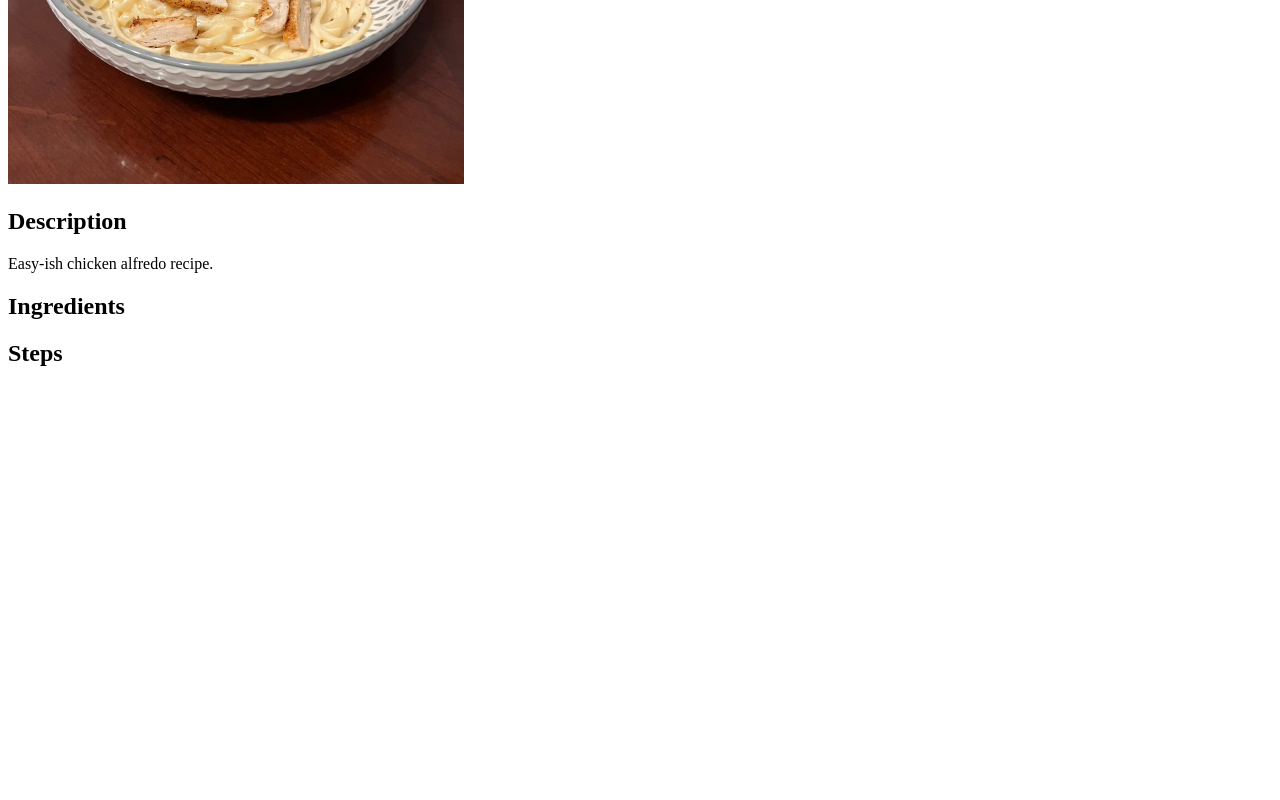
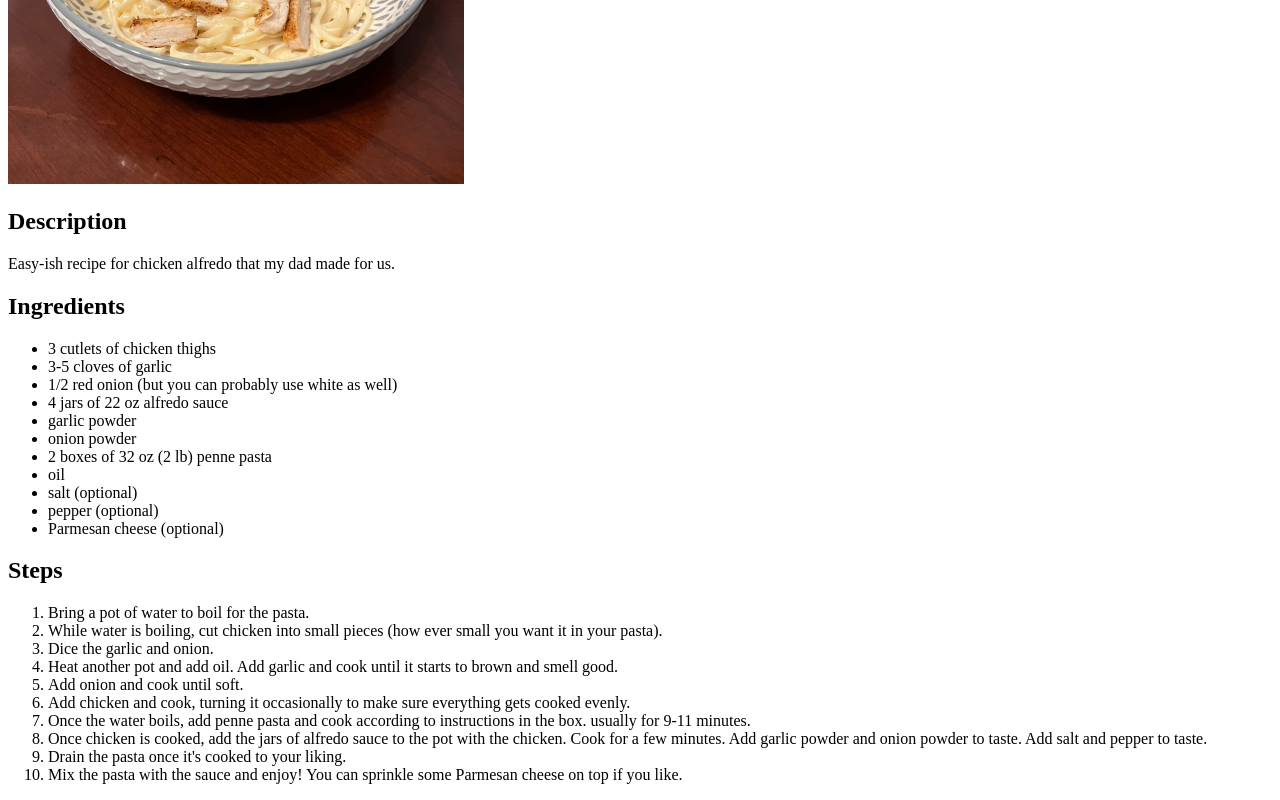
Before and after one commit to paulabondoc/odin-recipes, a plain HTML site: page recipes/chicken-alfredo.html in a window 1280 px wide. Shown: the part 411-1211 px from the top of the page. Before the commit the page ends 800 px from the top, so only its background shows below. Drawn offline with Linux system fonts and the light colour scheme.

Commit message:
Add chicken alfredo link to home page
After adding the ingredients and steps to chicken-alfredo.html.

```diff
--- a/recipes/chicken-alfredo.html
+++ b/recipes/chicken-alfredo.html
@@ -15,12 +15,35 @@
     <img src="../images/chicken-alfredo.jpg" alt="A bowl of homemade chicken alfredo on a dark wooden table" width="456">
 
     <h2>Description</h2>
-    <p>Easy-ish chicken alfredo recipe.</p>
+    <p>Easy-ish recipe for chicken alfredo that my dad made for us.</p>
 
     <h2>Ingredients</h2>
     <ul>
+        <li>3 cutlets of chicken thighs</li>
+        <li>3-5 cloves of garlic</li>
+        <li>1/2 red onion (but you can probably use white as well)</li>
+        <li>4 jars of 22 oz alfredo sauce</li>
+        <li>garlic powder</li>
+        <li>onion powder</li>
+        <li>2 boxes of 32 oz (2 lb) penne pasta</li>
+        <li>oil</li>
+        <li>salt (optional)</li>
+        <li>pepper (optional)</li>
+        <li>Parmesan cheese (optional)</li>
     </ul>
 
     <h2>Steps</h2>
+    <ol>
+        <li>Bring a pot of water to boil for the pasta.</li>
+        <li>While water is boiling, cut chicken into small pieces (how ever small you want it in your pasta).</li>
+        <li>Dice the garlic and onion.</li>
+        <li>Heat another pot and add oil. Add garlic and cook until it starts to brown and smell good.</li>
+        <li>Add onion and cook until soft.</li>
+        <li>Add chicken and cook, turning it occasionally to make sure everything gets cooked evenly.</li>
+        <li>Once the water boils, add penne pasta and cook according to instructions in the box. usually for 9-11 minutes.</li>
+        <li>Once chicken is cooked, add the jars of alfredo sauce to the pot with the chicken. Cook for a few minutes. Add garlic powder and onion powder to taste. Add salt and pepper to taste.</li>
+        <li>Drain the pasta once it's cooked to your liking.</li>
+        <li>Mix the pasta with the sauce and enjoy! You can sprinkle some Parmesan cheese on top if you like.</li>
+    </ol>
 </body>
 </html>
```
Also changed, not shown: index.html (+1 -0 lines).
